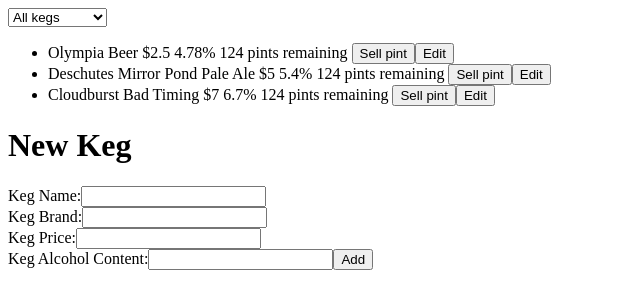
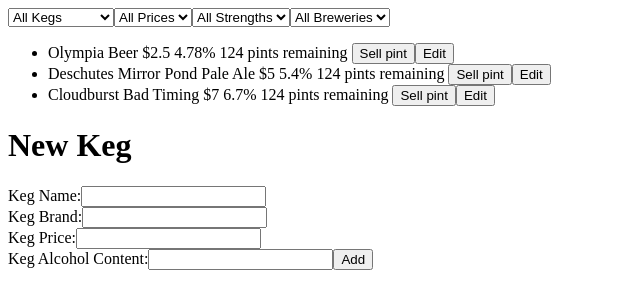
Before and after one commit to zachweintraub/tap-room, an Angular app: page / in a window 1280 px wide. Shown: the top 308 px of the page, without its empty margins (0-640 px from the left). Built offline with nearby package versions, Linux system fonts and the light colour scheme.

Commit message:
Add price and strength filters

```diff
--- a/src/app/keg-list/keg-list.component.html
+++ b/src/app/keg-list/keg-list.component.html
@@ -1,10 +1,27 @@
 <select (change)='onPintsChange($event.target.value)'>
-  <option value='allKegs'>All kegs</option>
-  <option value='Less than 10'>Less than 10</option>
+  <option value='allKegs'>All Kegs</option>
+  <option value='Less than 10'>Replace Soon</option>
+</select>
+
+<select (change)='onPriceChange($event.target.value)'>
+  <option value='allKegs'>All Prices</option>
+  <option value='budget'>Budget</option>
+  <option value='premium'>Premium</option>
+</select>
+
+<select (change)='onAlcoholChange($event.target.value)'>
+  <option value='allKegs'>All Strengths</option>
+  <option value='weak'>Take It Easy</option>
+  <option value='strong'>Get Drunk</option>
+</select>
+
+<select (change)='onBrandChange($event.target.value)'>
+  <option value='allKegs'>All Breweries</option>
+  <option *ngFor='let currentKeg of childKegList' value="currentKeg.brand">{{currentKeg.brand}}</option>
 </select>
 
 <ul>
-  <li *ngFor='let currentKeg of childKegList | pints:filterByPintsLeft'>{{currentKeg.brand}} {{currentKeg.name}} ${{currentKeg.price}} {{currentKeg.alcoholContent}}% {{currentKeg.level}} pints remaining
+  <li *ngFor='let currentKeg of childKegList | pints:filterByPintsLeft | price:filterByPrice | strength:filterByStrength'>{{currentKeg.brand}} {{currentKeg.name}} ${{currentKeg.price}} {{currentKeg.alcoholContent}}% {{currentKeg.level}} pints remaining
     <button (click)="sellButtonClicked(currentKeg)">Sell pint</button>
     <button (click)="editButtonClicked(currentKeg)">Edit</button>
   </li>
--- a/src/app/keg-list/keg-list.component.ts
+++ b/src/app/keg-list/keg-list.component.ts
@@ -25,4 +25,16 @@
     this.sellSender.emit(keg);
   }
 
+  filterByPrice: string = "allKegs"
+
+  onPriceChange(optionFromMenu){
+    this.filterByPrice = optionFromMenu;
+  }
+
+  filterByStrength: string = "allKegs"
+
+  onAlcoholChange(optionFromMenu){
+    this.filterByStrength = optionFromMenu;
+  }
+
 }
--- a/src/app/new-keg/new-keg.component.html
+++ b/src/app/new-keg/new-keg.component.html
@@ -14,5 +14,5 @@
 <div>
   <label>Keg Alcohol Content:</label>
   <input #newAlcohol>
-  <button (click)="submitForm(newName.value, newBrand.value, newPrice.value, newAlcohol.value); newName.value=''; newBrand.value=''; newPrice.value=''">Add</button>
+  <button (click)="submitForm(newName.value, newBrand.value, newPrice.value, newAlcohol.value); newName.value=''; newBrand.value=''; newPrice.value=''; newAlcohol.value='';">Add</button>
 </div>
--- /dev/null
+++ b/src/app/price.pipe.ts
@@ -0,0 +1,30 @@
+import { Pipe, PipeTransform } from '@angular/core';
+import { Keg } from './models/keg.model';
+
+@Pipe({
+    name: "price",
+    pure: false
+})
+
+
+export class PricePipe implements PipeTransform {
+    transform(input: Keg[], desiredPrice) {
+        let output: Keg[] = [];
+        if(desiredPrice == "budget"){
+            for(let i = 0; i < input.length; i++){
+                if(input[i].price <= 5){
+                    output.push(input[i]);
+                }
+            }
+        } else if (desiredPrice == "premium"){
+            for(let i = 0; i < input.length; i++){
+                if(input[i].price > 5){
+                    output.push(input[i]);
+                }
+            }
+        } else {
+            output = input;
+        }
+        return output;
+    }
+}
--- /dev/null
+++ b/src/app/strength.pipe.ts
@@ -0,0 +1,30 @@
+import { Pipe, PipeTransform } from '@angular/core';
+import { Keg } from './models/keg.model';
+
+@Pipe({
+    name: "strength",
+    pure: false
+})
+
+
+export class StrengthPipe implements PipeTransform {
+    transform(input: Keg[], desiredStrength) {
+        let output: Keg[] = [];
+        if(desiredStrength == "strong"){
+            for(let i = 0; i < input.length; i++){
+                if(input[i].alcoholContent >=6){
+                    output.push(input[i]);
+                }
+            }
+        } else if (desiredStrength == "weak") {
+            for(let i = 0; i < input.length; i++){
+                if(input[i].alcoholContent <6){
+                    output.push(input[i]);
+                }
+            }
+        } else {
+            output = input;
+        }
+        return output;
+    }
+}
```
Also changed, not shown: src/app/app.module.ts (+5 -3 lines), src/app/brewery.pipe.ts (added, +24 -0 lines).
